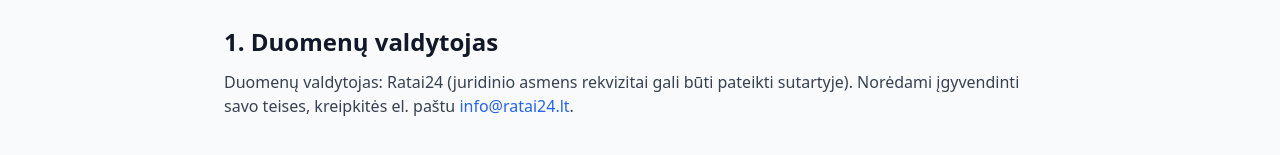
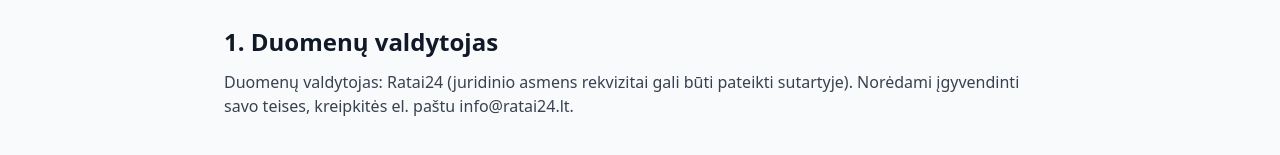
Before and after one commit to matasmtj/ratai24-ui, a React (Vite) app: page /privacy-policy in a window 1280 px wide. Shown: the part 239-394 px from the top of the page. Built offline with nearby package versions, Linux system fonts and the light colour scheme; no server answers.

Commit message:
Update PrivacyPolicyPage.tsx

```diff
--- a/src/pages/PrivacyPolicyPage.tsx
+++ b/src/pages/PrivacyPolicyPage.tsx
@@ -272,23 +272,10 @@
   const activeLanguage = language === 'en' || language === 'ru' ? language : 'lt';
   const content = contentByLanguage[activeLanguage];
   const withEmail = (text: string) => text.replaceAll('{email}', contactEmail);
-  const renderParagraphWithEmail = (text: string, className = 'text-gray-700') => {
-    const parts = withEmail(text).split(contactEmail);
-    return (
-      <p className={className}>
-        {parts.map((part, index) => (
-          <span key={`${part}-${index}`}>
-            {part}
-            {index < parts.length - 1 && (
-              <a className="text-primary-600" href={`mailto:${contactEmail}`}>
-                {contactEmail}
-              </a>
-            )}
-          </span>
-        ))}
-      </p>
-    );
-  };
+  /** Email as plain text (no mailto) so it matches body styling and is not link-styled. */
+  const renderParagraphWithEmail = (text: string, className = 'text-gray-700') => (
+    <p className={className}>{withEmail(text)}</p>
+  );
 
   return (
     <Layout>
```
